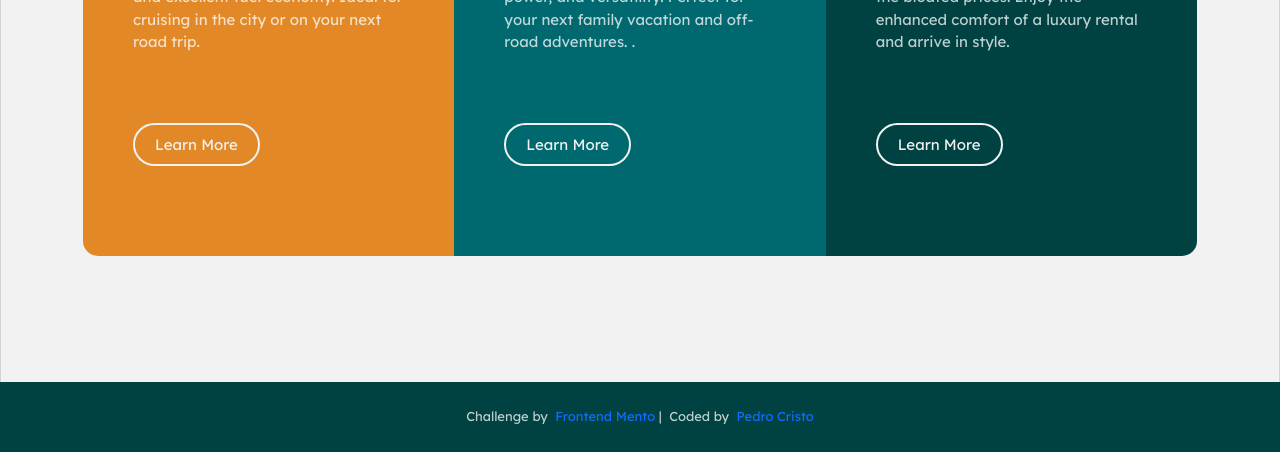
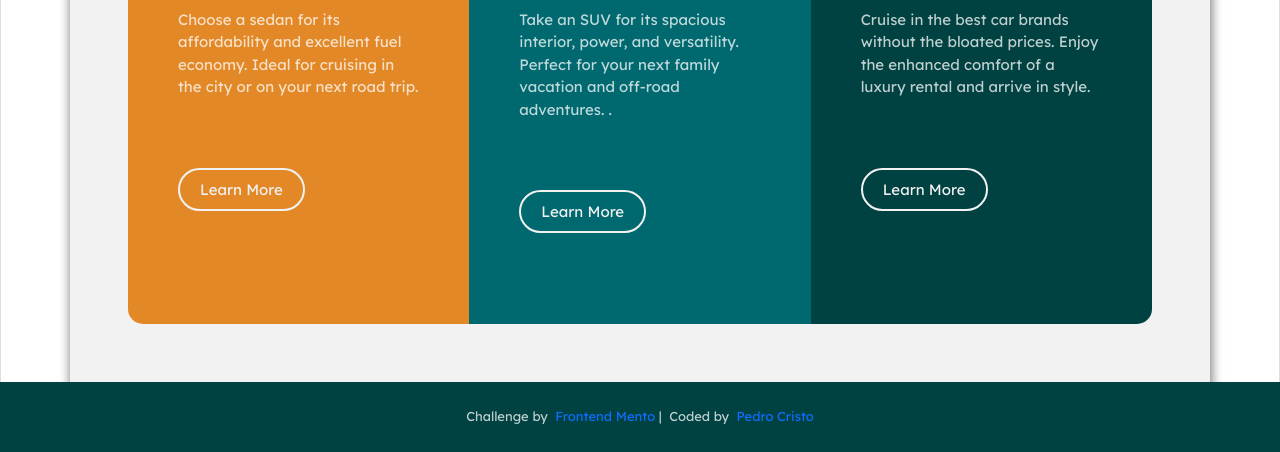
Before and after one commit to Pcristo/Front-end-mentor-chanlleger-3, a plain HTML site: page index.html in a window 1280 px wide. Shown: the part 348-800 px from the top of the page. Drawn offline with nearby package versions, Linux system fonts and the light colour scheme.

Commit message:
second commit

```diff
--- a/css/main.css
+++ b/css/main.css
@@ -29,14 +29,18 @@ body{
 }
 
 .card{
-    background: var(--Very-light-gray-background-headings-buttons);
     width: 100%;
     height: 100vh;
+
+
+
 }
 
 .container{
-    padding: 25px;
+    padding: 70px;
+    background: var(--Very-light-gray-background-headings-buttons);
     margin-top: 100px;
+    box-shadow: rgb(1 1 1 / 50%) 1px 1px 10px 1px;
 
 }
 
```
